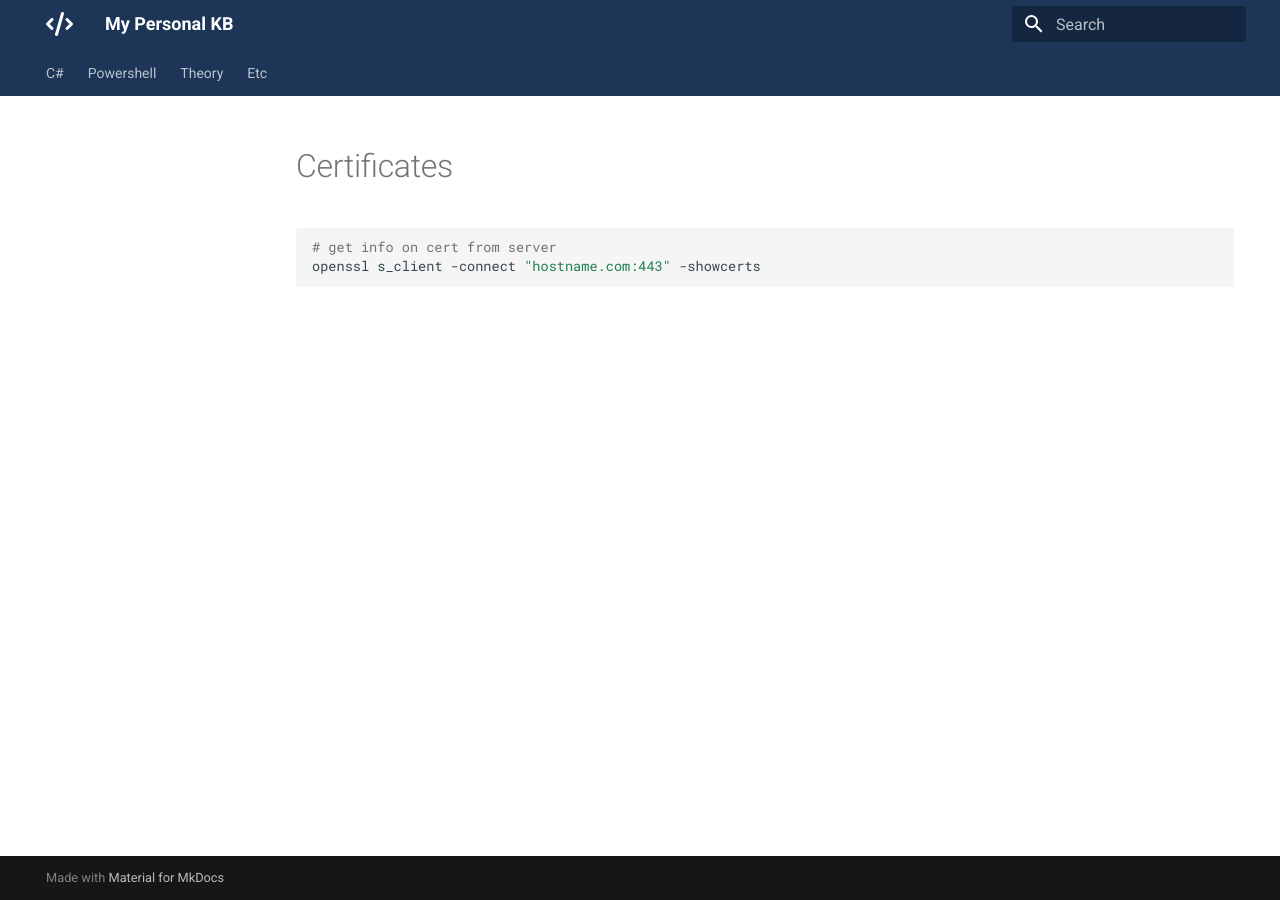
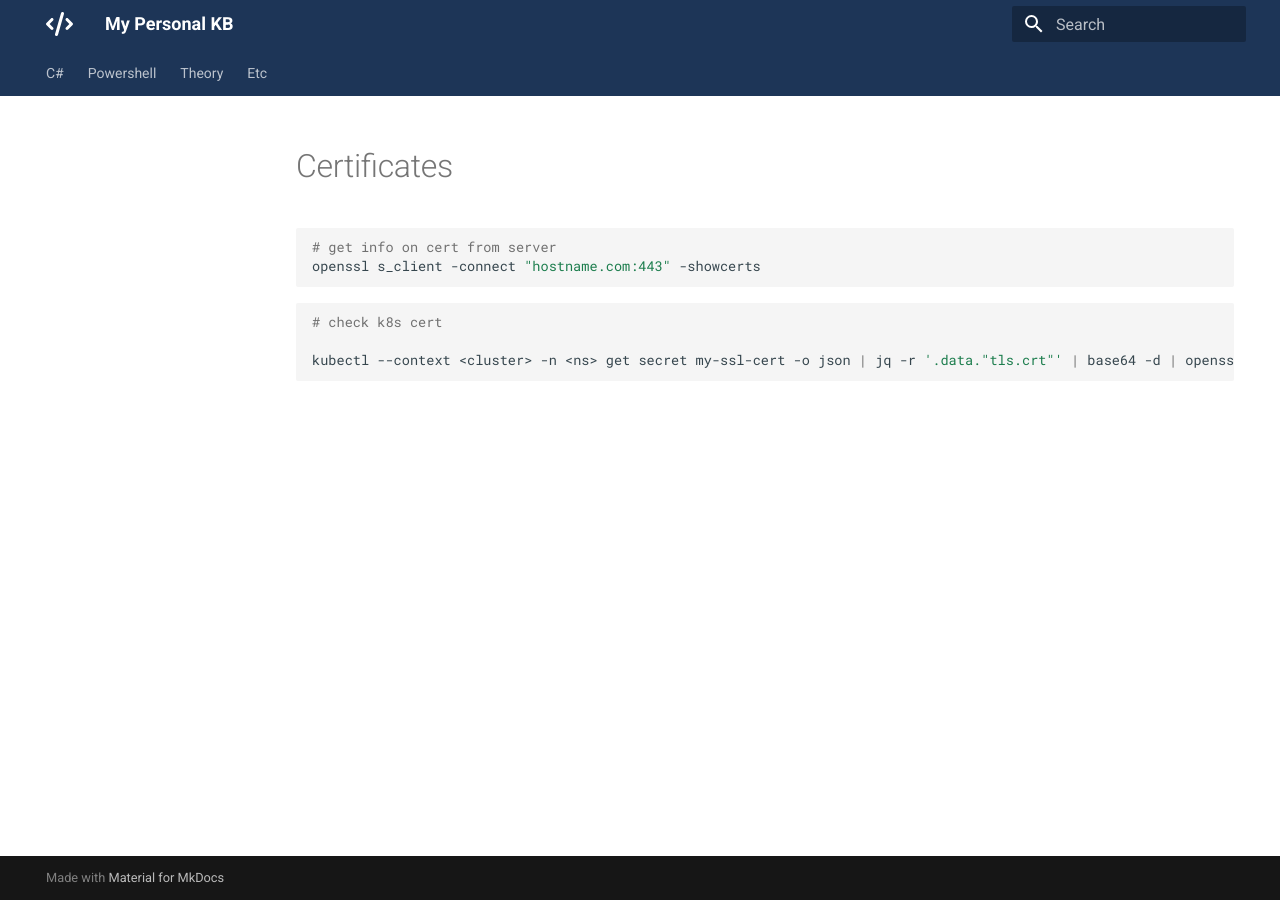
Before and after one commit to mrhockeymonkey/mrhockeymonkey.github.io, an MkDocs documentation site: the page built from docs/Certs/README.md, in a window 1280 px wide. Built offline with MkDocs 1.6.1 and Material for MkDocs 9.7.7, drawn with Linux system fonts in a browser that asks for light colours.

Commit message:
Update README.md

````diff
--- a/docs/Certs/README.md
+++ b/docs/Certs/README.md
@@ -4,3 +4,9 @@
 # get info on cert from server
 openssl s_client -connect "hostname.com:443" -showcerts
 ```
+
+```bash
+# check k8s cert
+
+kubectl --context <cluster> -n <ns> get secret my-ssl-cert -o json | jq -r '.data."tls.crt"' | base64 -d | openssl x509 -text -noout | grep "Not After"
+```
````
